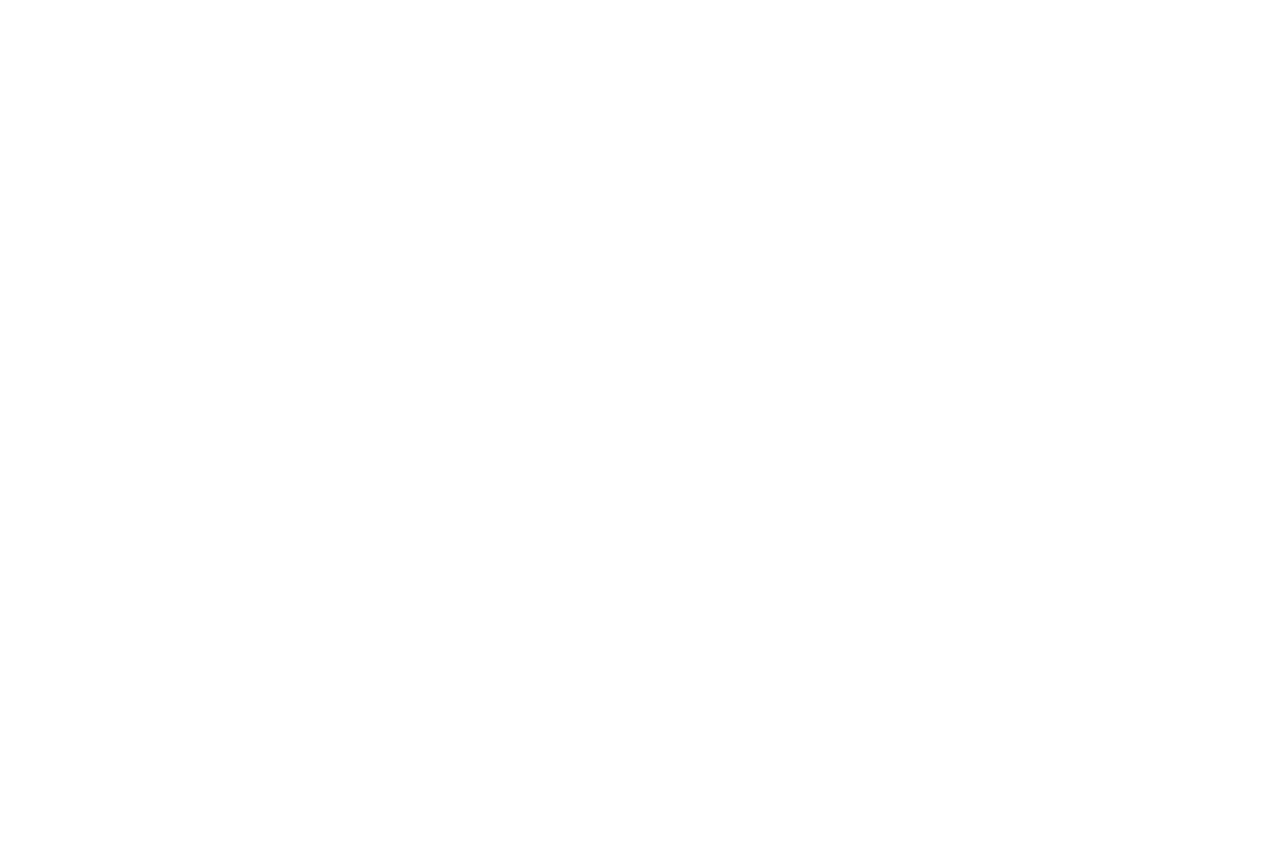
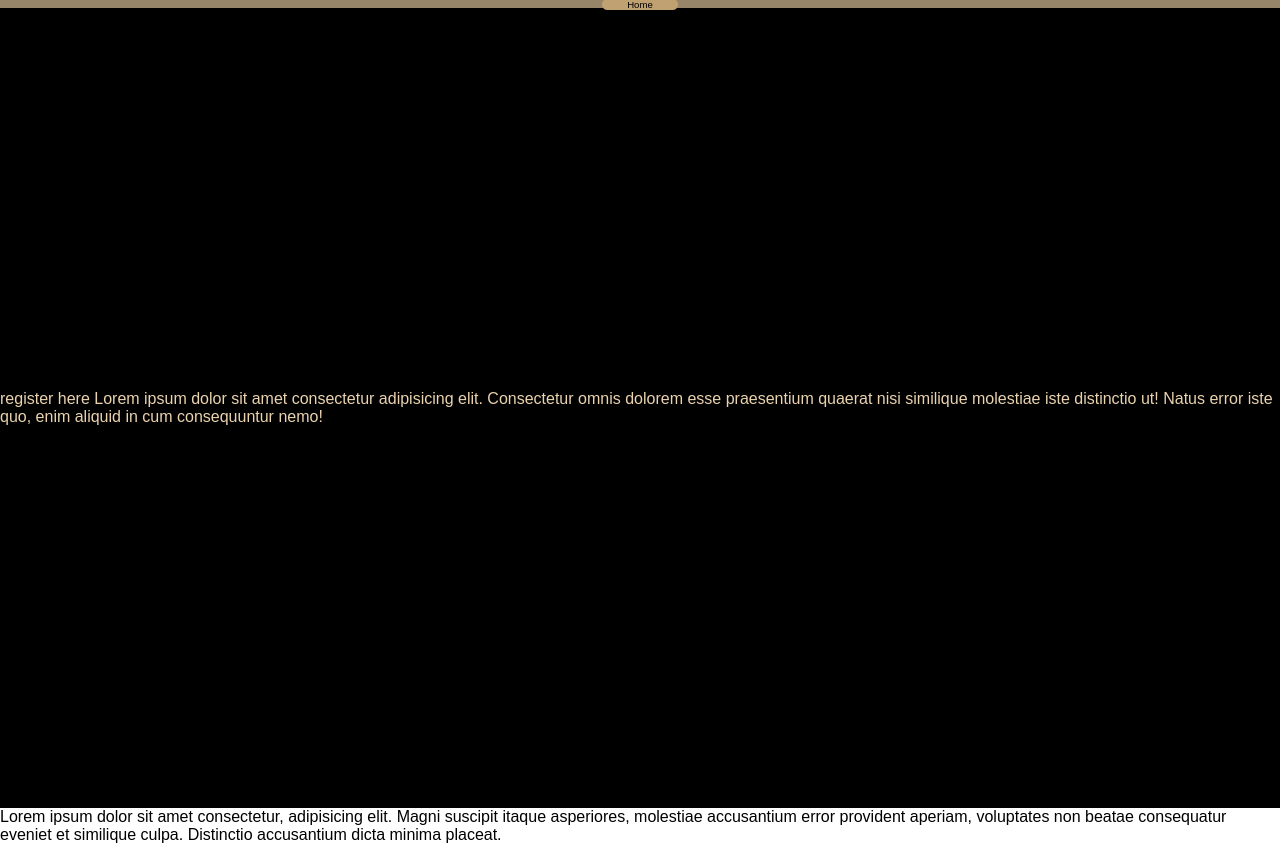
Before and after one commit to suku60/moviesaurus_frontend, a React (Create React App) app: page /register in a window 1280 px wide. Before the commit the page ends 800 px from the top, so only its background shows below. Built offline with nearby package versions, Linux system fonts and the light colour scheme; a web font is replaced by a local one.

Commit message:
NavigationButton created and working succesfully.

```diff
--- a/src/App.js
+++ b/src/App.js
@@ -3,15 +3,19 @@ import './App.css';
 import { BrowserRouter, Routes, Route } from "react-router-dom";
 import Home from './Containers/Home/Home';
 import Register from './Containers/Register/Register';
+import Header from './Components/Header/Header';
+import Footer from './Components/Footer/Footer';
 
 function App() {
   return (
     <div className="App">
       <BrowserRouter>
+      <Header/>
       <Routes>
           <Route path="/" element={<Home/>}/>
           <Route path="/register" element={<Register/>}/>
       </Routes>
+      <Footer/>
       </BrowserRouter>
 
     </div>
--- a/src/Components/Footer/Footer.jsx
+++ b/src/Components/Footer/Footer.jsx
@@ -4,6 +4,7 @@ import './Footer.css';
 const Footer = () => {
     return (
        <div className='box_footer'>
+           Lorem ipsum dolor sit amet consectetur, adipisicing elit. Magni suscipit itaque asperiores, molestiae accusantium error provident aperiam, voluptates non beatae consequatur eveniet et similique culpa. Distinctio accusantium dicta minima placeat.
 
        </div>
     )
--- a/src/Components/Header/Header.css
+++ b/src/Components/Header/Header.css
@@ -17,6 +17,14 @@
 
 
 .box_header {
+    height: 1vh;
+    width: 100vw;
+
+    background-color: var(--color-main-light-3);
+
+    color: var(--color-main-dark-1);
+
+    font-size: .6em;
 
   display: flex;
   flex-direction: column;
--- a/src/Components/Header/Header.jsx
+++ b/src/Components/Header/Header.jsx
@@ -1,10 +1,11 @@
 import React from 'react';
+import NavigationButton from '../NavigationButton/NavigationButton';
 import './Header.css';
 
 const Header = () => {
     return (
        <div className='box_header'>
-
+           <NavigationButton viewNameDisplay={"Home"} pathUrl={"/"}/>
        </div>
     )
 };
--- a/src/Components/NavigationButton/NavigationButton.css
+++ b/src/Components/NavigationButton/NavigationButton.css
@@ -18,6 +18,19 @@
 
 .box_navigationbutton {
 
+    height: 2em;
+    width: 8em;
+
+    border-radius: var(--border-ratius);
+
+    background-color: var(--color-main-light-2);
+
+    color: var(--color-main-dark-3);
+
+    transition: var(--transition-med);
+
+    cursor: pointer;
+
 
   display: flex;
   flex-direction: column;
@@ -26,3 +39,11 @@
 
 
 }
+
+.box_navigationbutton:hover {
+
+    background-color: var(--color-main-light-2);
+
+    transition: var(--transition-med);
+
+}
--- a/src/Components/NavigationButton/NavigationButton.jsx
+++ b/src/Components/NavigationButton/NavigationButton.jsx
@@ -2,9 +2,17 @@ import React from 'react';
 import { useNavigate } from 'react-router-dom';
 import './NavigationButton.css';
 
-const NavigationButton = () => {
+const NavigationButton = (props) => {
+
+    let desiredView = useNavigate();
+
+    const pathFinder = () => {
+        desiredView(props.pathUrl)
+    }
+
     return (
-       <div className='box_navigationbutton'>
+       <div className='box_navigationbutton' onClick={()=>pathFinder()}>
+           {props.viewNameDisplay}
 
        </div>
     )
--- a/src/Containers/Home/Home.css
+++ b/src/Containers/Home/Home.css
@@ -29,6 +29,4 @@
   flex-direction: column;
   justify-content: center;
   align-items: center;
-
-
 }
--- a/src/Containers/Register/Register.jsx
+++ b/src/Containers/Register/Register.jsx
@@ -4,7 +4,9 @@ import './Register.css';
 const Register = () => {
 
     return (
-    <div>
+    <div className="box_register">
+        register here
+        Lorem ipsum dolor sit amet consectetur adipisicing elit. Consectetur omnis dolorem esse praesentium quaerat nisi similique molestiae iste distinctio ut! Natus error iste quo, enim aliquid in cum consequuntur nemo!
 
     </div>
     )
```
